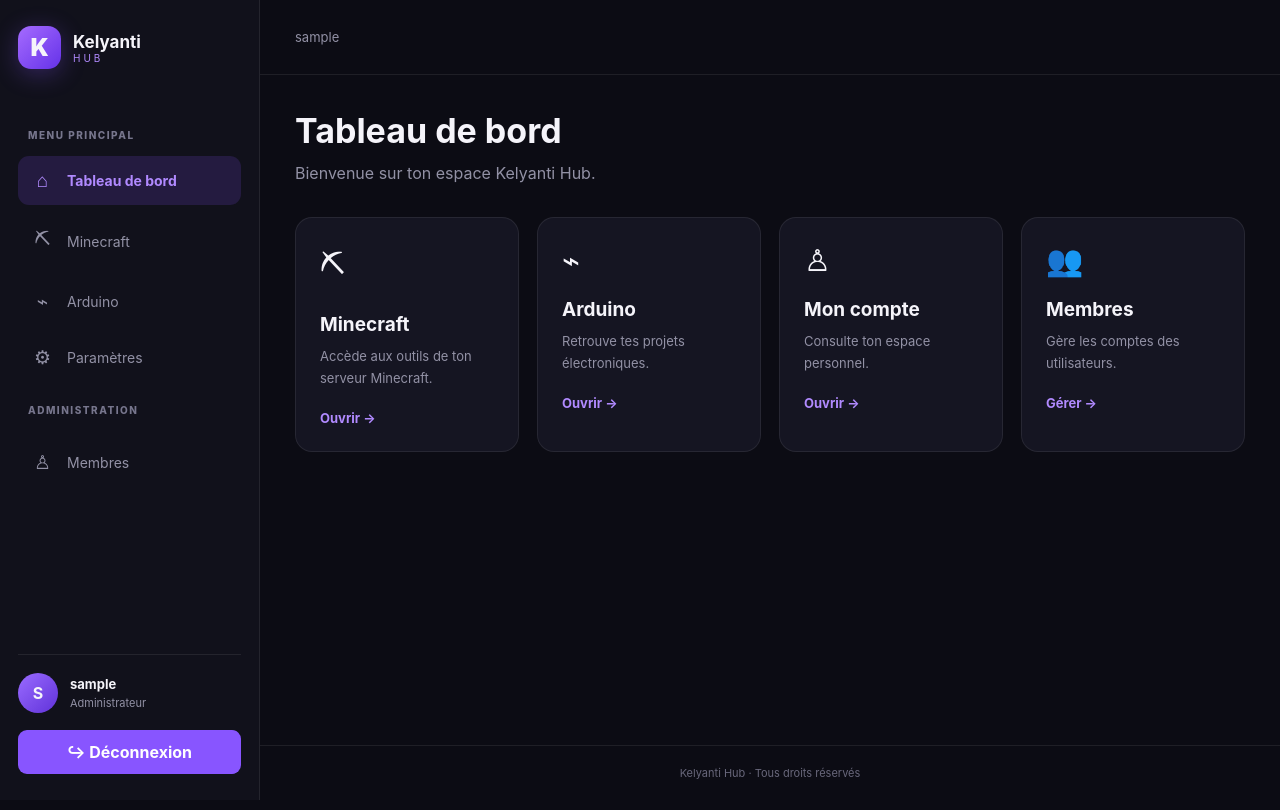
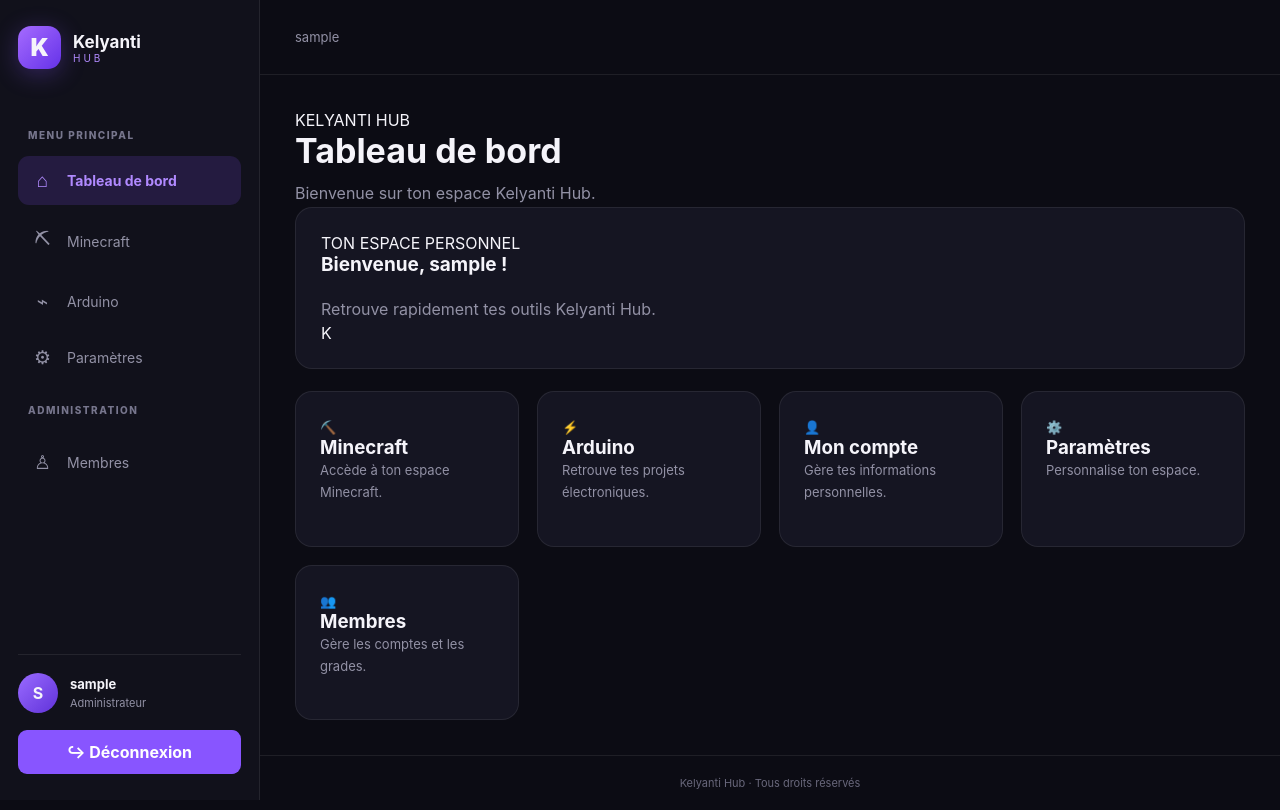
Before and after one commit to kelyanti81/Kelyanti_hub, a Flask app: page /dashboard in a window 1280 px wide. Run offline with Flask 3, Linux system fonts and the light colour scheme; the visitor is signed in with stand-in values (Sample User, id 1).

Commit message:
Update section.html

```diff
--- a/templates/section.html
+++ b/templates/section.html
@@ -1,81 +1,151 @@
 
 {% extends "base.html" %}
 
-{% block title %}{{ title }} · Kelyanti Hub{% endblock %}
-
 {% block content %}
 
-<div class="page-header">
-    <h1>{{ title }}</h1>
-    <p>{{ description }}</p>
+<div class="page-heading">
+    <div>
+        <span class="eyebrow">KELYANTI HUB</span>
+        <h1>{{ title }}</h1>
+        <p>{{ description }}</p>
+    </div>
 </div>
+
+{% with messages = get_flashed_messages(with_categories=true) %}
+    {% for category, message in messages %}
+        <div class="notice {{ category }}">{{ message }}</div>
+    {% endfor %}
+{% endwith %}
 
 {% if page == "dashboard" %}
 
+<section class="dashboard-welcome panel">
+    <div>
+        <span class="eyebrow">TON ESPACE PERSONNEL</span>
+        <h2>Bienvenue, {{ session.username }} !</h2>
+        <p>Retrouve rapidement tes outils Kelyanti Hub.</p>
+    </div>
+    <div class="welcome-icon">K</div>
+</section>
+
 <div class="dashboard-grid">
-
-    <a href="{{ url_for('section', page='minecraft') }}" class="dashboard-card">
-        <div class="dashboard-icon">⛏</div>
-        <h2>Minecraft</h2>
-        <p>Accède aux outils de ton serveur Minecraft.</p>
-        <span>Ouvrir →</span>
+    <a class="dashboard-card" href="{{ url_for('section', page='minecraft') }}">
+        <span class="card-icon">⛏️</span>
+        <h3>Minecraft</h3>
+        <p>Accède à ton espace Minecraft.</p>
     </a>
 
-    <a href="{{ url_for('section', page='arduino') }}" class="dashboard-card">
-        <div class="dashboard-icon">⌁</div>
-        <h2>Arduino</h2>
+    <a class="dashboard-card" href="{{ url_for('section', page='arduino') }}">
+        <span class="card-icon">⚡</span>
+        <h3>Arduino</h3>
         <p>Retrouve tes projets électroniques.</p>
-        <span>Ouvrir →</span>
     </a>
 
-    <a href="{{ url_for('section', page='account') }}" class="dashboard-card">
-        <div class="dashboard-icon">♙</div>
-        <h2>Mon compte</h2>
-        <p>Consulte ton espace personnel.</p>
-        <span>Ouvrir →</span>
+    <a class="dashboard-card" href="{{ url_for('section', page='account') }}">
+        <span class="card-icon">👤</span>
+        <h3>Mon compte</h3>
+        <p>Gère tes informations personnelles.</p>
     </a>
 
-    {% if session.get('role') == 'admin' %}
-    <a href="{{ url_for('members') }}" class="dashboard-card">
-        <div class="dashboard-icon">👥</div>
-        <h2>Membres</h2>
-        <p>Gère les comptes des utilisateurs.</p>
-        <span>Gérer →</span>
+    <a class="dashboard-card" href="{{ url_for('section', page='settings') }}">
+        <span class="card-icon">⚙️</span>
+        <h3>Paramètres</h3>
+        <p>Personnalise ton espace.</p>
+    </a>
+
+    {% if session.role == "admin" %}
+    <a class="dashboard-card" href="{{ url_for('members') }}">
+        <span class="card-icon">👥</span>
+        <h3>Membres</h3>
+        <p>Gère les comptes et les grades.</p>
     </a>
     {% endif %}
-
 </div>
 
 {% elif page == "minecraft" %}
 
-<div class="panel">
-    <h2>Serveur Minecraft</h2>
-    <p>
-        Cet espace accueillera les outils de gestion du serveur Minecraft.
-    </p>
-    <p>
-        La connexion au serveur Dell sera ajoutée dans une prochaine étape.
-    </p>
-</div>
+<section class="panel">
+    <h2>⛏️ Espace Minecraft</h2>
+    <p>Les outils de ton serveur Minecraft seront regroupés ici.</p>
+    <p>Cette section pourra accueillir la console, les joueurs et les statistiques.</p>
+</section>
 
 {% elif page == "arduino" %}
 
-<div class="panel">
-    <h2>Mes projets Arduino</h2>
-    <p>
-        Cet espace permettra de retrouver tes projets Arduino,
-        tes programmes et tes notes.
-    </p>
-</div>
+<section class="panel">
+    <h2>⚡ Espace Arduino</h2>
+    <p>Centralise ici tes projets, tes notes et tes programmes Arduino.</p>
+</section>
 
 {% elif page == "settings" %}
 
-<div class="panel">
-    <h2>Paramètres</h2>
-    <p>
-        Les paramètres généraux de Kelyanti Hub seront disponibles ici.
-    </p>
-</div>
+<section class="panel">
+    <h2>🎨 Personnalisation</h2>
+    <p>Choisis la couleur de ton espace personnel.</p>
+
+    {% if session.role != "admin" %}
+    <form method="POST" action="{{ url_for('change_theme') }}" class="form-stack">
+        <input type="hidden" name="_csrf" value="{{ csrf_token() }}">
+
+        <label for="theme_color">Ma couleur</label>
+        <input
+            id="theme_color"
+            type="color"
+            name="theme_color"
+            value="{{ theme_color }}"
+            class="color-picker"
+        >
+
+        <button type="submit" class="btn-primary">
+            Enregistrer ma couleur
+        </button>
+    </form>
+    {% else %}
+    <p>La personnalisation du compte administrateur sera disponible dans une prochaine étape.</p>
+    {% endif %}
+</section>
+
+{% elif page == "account" %}
+
+<section class="panel">
+    <h2>👤 Mon compte</h2>
+
+    <div class="account-details">
+        <p><strong>Identifiant :</strong> {{ session.username }}</p>
+        <p><strong>Grade :</strong>
+            {% if session.role == "admin" %}
+                Administrateur
+            {% elif session.role == "moderator" %}
+                Modérateur
+            {% else %}
+                Membre
+            {% endif %}
+        </p>
+    </div>
+</section>
+
+{% if session.role != "admin" %}
+<section class="panel">
+    <h2>🔐 Modifier mon mot de passe</h2>
+
+    <form method="POST" action="{{ url_for('change_own_password') }}" class="form-stack">
+        <input type="hidden" name="_csrf" value="{{ csrf_token() }}">
+
+        <label for="current_password">Mot de passe actuel</label>
+        <input id="current_password" type="password" name="current_password" required>
+
+        <label for="new_password">Nouveau mot de passe</label>
+        <input id="new_password" type="password" name="new_password"
+               minlength="10" required>
+
+        <label for="confirm_password">Confirmer le nouveau mot de passe</label>
+        <input id="confirm_password" type="password" name="confirm_password"
+               minlength="10" required>
+
+        <button type="submit" class="btn-primary">Changer mon mot de passe</button>
+    </form>
+</section>
+{% endif %}
 
 {% endif %}
 
```
